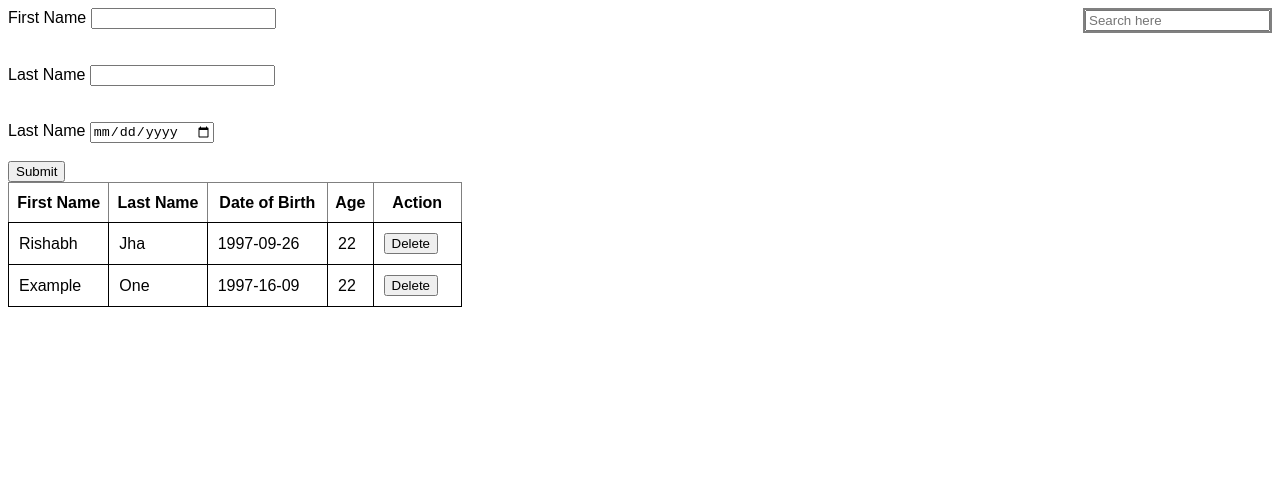
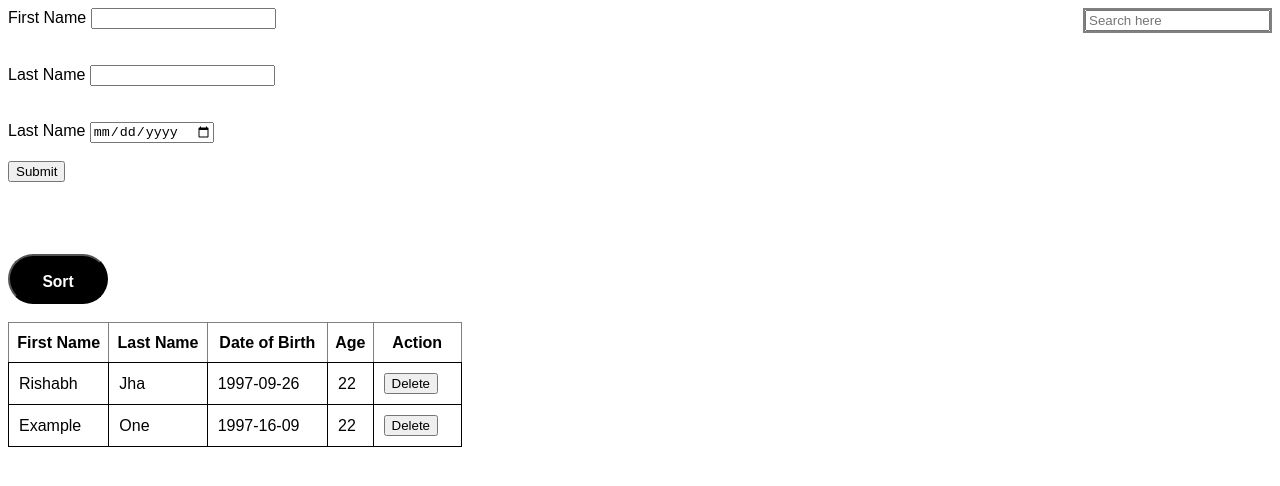
Before and after one commit to Excellence-technologies/json2, a plain HTML site: page index.html in a window 1280 px wide. Drawn offline with Linux system fonts and the light colour scheme.

Commit message:
Update index.html

```diff
--- a/index.html
+++ b/index.html
@@ -48,17 +48,11 @@
 </head>
 
 <body>
-  <!-- <form>
-    <label for="fname"><b>Search</b></label>
 
-    <input  onkeyup="Filter()" id="search" type="search" placeholder="Search">
-  </form>
-  <br><br><br><br><br> -->
   <form style="float:right;width:auto; border:2px solid grey" onsubmit="return false">
     <input id="myInput" onkeyup="Filter()" type="text" placeholder="Search here ">
 
   </form>
-
   <form id="new_user" onsubmit="return false">
 
     <label for="fname">First Name</label>
@@ -72,8 +66,9 @@
 
     <input id="one" onclick="func()" type="submit" name="Submit" [disabled]="!ngForm.valid">
   </form>
+  <br><br><br><br><button onclick="sortTable()" type="button" style="width:100px; background-color:black; height:50px; border-color:black;border-radius:60px" name="button"><h3 style="color:white;"><b>Sort</b></h3></button><br><br>
 
-  <table id="go" border="1px" width="454px" height="40px">
+  <table id="T0" border="1px" width="454px" height="40px">
     <tr height="40px">
       <th>First Name</th>
       <th>Last Name</th>
@@ -103,6 +98,41 @@
 
     var fnames = ["Rishabh", "Jha", "1997-09-26", "22",
       "Example", "One", "1997-16-09", "22"];
+
+    function sortTable() {
+      var table, rows, switching, i, x, y, shouldSwitch;
+      table = document.getElementById("T0");
+      switching = true;
+      /*Make a loop that will continue until
+      no switching has been done:*/
+      while (switching) {
+        //start by saying: no switching is done:
+        switching = false;
+        rows = table.rows;
+        /*Loop through all table rows (except the
+        first, which contains table headers):*/
+        for (i = 1; i < (rows.length - 1); i++) {
+          //start by saying there should be no switching:
+          shouldSwitch = false;
+          /*Get the two elements you want to compare,
+          one from current row and one from the next:*/
+          x = rows[i].getElementsByTagName("TD")[0];
+          y = rows[i + 1].getElementsByTagName("TD")[0];
+          //check if the two rows should switch place:
+          if (x.innerHTML.toLowerCase() > y.innerHTML.toLowerCase()) {
+            //if so, mark as a switch and break the loop:
+            shouldSwitch = true;
+            break;
+          }
+        }
+        if (shouldSwitch) {
+          /*If a switch has been marked, make the switch
+          and mark that a switch has been done:*/
+          rows[i].parentNode.insertBefore(rows[i + 1], rows[i]);
+          switching = true;
+        }
+      }
+    }
 
 
     function Filter() {
@@ -165,7 +195,7 @@
     function createtable0() {
       c += 1;
       if (c == 1) {
-        document.getElementById("go").remove();
+        document.getElementById("T0").remove();
 
       }
       if (c > 2) {
```
